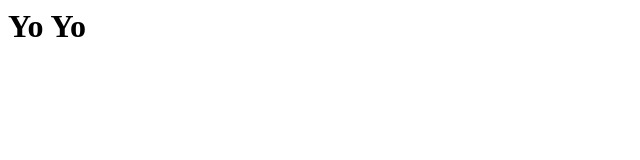
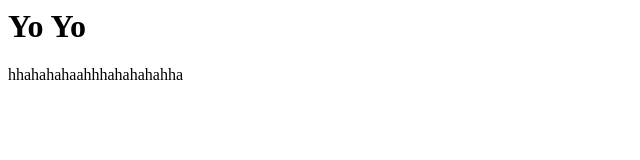
Before and after one commit to vasunaik1999/onewebsite, a plain HTML site: page index.html in a window 1280 px wide. Shown: the whole page, without its empty margins (0-640 px from the left). Drawn offline with Linux system fonts and the light colour scheme.

Commit message:
second test commit

```diff
--- a/index.html
+++ b/index.html
@@ -8,6 +8,7 @@
 
 <body>
     <h1>Yo Yo</h1>
+    <p>hhahahahaahhhahahahahha</p>
 </body>
 
 </html>
```
